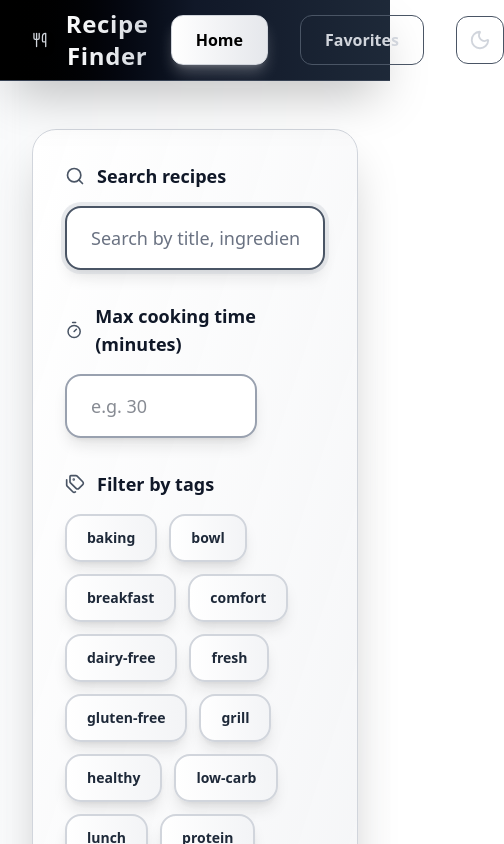
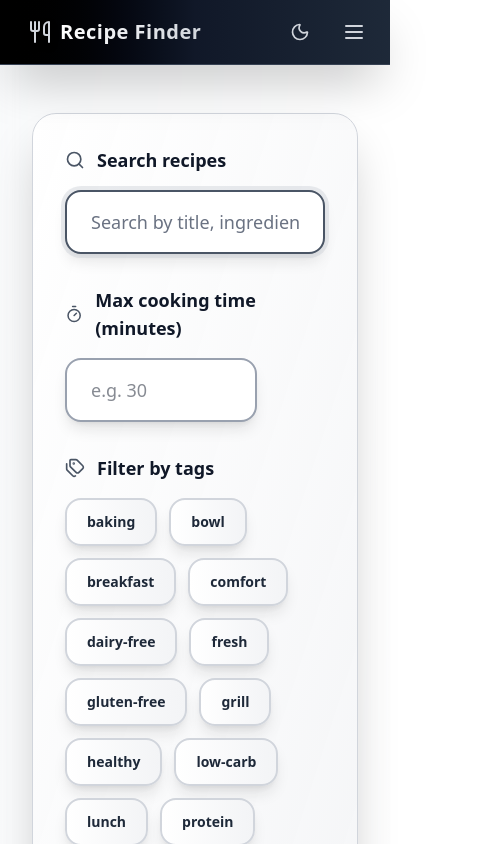
Before and after one commit to maandaadivhaho10/RecipeFinder, a React (Vite) app: page / in a window 390 px wide. Shown: the top 844 px of the page, 504 px wide, since content can reach past the window. Built offline with nearby package versions, Linux system fonts and the light colour scheme.

Commit message:
added responsive

```diff
--- a/src/App.jsx
+++ b/src/App.jsx
@@ -1,5 +1,5 @@
 import React, { useState, useEffect, useRef, useMemo, useCallback, useContext, createContext } from 'react';
-import { Moon, Sun, ChefHat, Heart, Star, Clock, Users, TrendingUp, Search, Frown, HeartCrack, ArrowLeft, Timer, Tags, RotateCcw, Utensils } from 'lucide-react';
+import { Moon, Sun, ChefHat, Heart, Star, Clock, Users, TrendingUp, Search, Frown, HeartCrack, ArrowLeft, Timer, Tags, RotateCcw, Utensils, Menu, X } from 'lucide-react';
 
 // Recipe data with real images
 const recipes = [
@@ -306,14 +306,6 @@ const ThemeProvider = ({ children }) => {
   const [theme, setTheme] = useState('light');
 
   useEffect(() => {
-    const savedTheme = JSON.parse(window.localStorage?.getItem('recipe-finder-theme') || '"light"');
-    if (savedTheme && (savedTheme === 'light' || savedTheme === 'dark')) {
-      setTheme(savedTheme);
-    }
-  }, []);
-
-  useEffect(() => {
-    window.localStorage?.setItem('recipe-finder-theme', JSON.stringify(theme));
     if (theme === 'dark') {
       document.documentElement.classList.add('dark');
     } else {
@@ -337,24 +329,6 @@ const FavoritesContext = createContext();
 
 const FavoritesProvider = ({ children }) => {
   const [favorites, setFavorites] = useState([]);
-
-  useEffect(() => {
-    const savedFavorites = window.localStorage?.getItem('recipe-finder-favorites');
-    if (savedFavorites) {
-      try {
-        const parsed = JSON.parse(savedFavorites);
-        if (Array.isArray(parsed)) {
-          setFavorites(parsed);
-        }
-      } catch (e) {
-        console.error('Error parsing favorites from localStorage:', e);
-      }
-    }
-  }, []);
-
-  useEffect(() => {
-    window.localStorage?.setItem('recipe-finder-favorites', JSON.stringify(favorites));
-  }, [favorites]);
 
   const toggleFavorite = useCallback((recipeId) => {
     setFavorites(prev =>
@@ -415,24 +389,44 @@ const Header = () => {
   const { theme, toggleTheme } = useContext(ThemeContext);
   const { favorites } = useContext(FavoritesContext);
   const { currentPage, navigateToHome, navigateToFavorites } = useContext(NavigationContext);
+  const [isMobileMenuOpen, setIsMobileMenuOpen] = useState(false);
+
+  const toggleMobileMenu = useCallback(() => {
+    setIsMobileMenuOpen(prev => !prev);
+  }, []);
+
+  const closeMobileMenu = useCallback(() => {
+    setIsMobileMenuOpen(false);
+  }, []);
+
+  const handleHomeClick = useCallback(() => {
+    navigateToHome();
+    closeMobileMenu();
+  }, [navigateToHome, closeMobileMenu]);
+
+  const handleFavoritesClick = useCallback(() => {
+    navigateToFavorites();
+    closeMobileMenu();
+  }, [navigateToFavorites, closeMobileMenu]);
 
   return (
+    <>
       <header className="backdrop-blur-xl bg-gradient-to-r from-black via-gray-900 to-gray-800 dark:from-gray-900 dark:via-black dark:to-gray-900 shadow-2xl border-b border-gray-700 sticky top-0 z-50">
         <div className="max-w-7xl mx-auto px-4 sm:px-6 lg:px-8">
-        <div className="flex justify-between items-center h-20">
+          <div className="flex justify-between items-center h-16 md:h-20">
             {/* Logo / Title */}
             <button
               onClick={navigateToHome}
-            className="text-2xl font-bold text-white tracking-wide hover:text-gray-200 transition-all duration-300 focus-visible:outline-none focus-visible:ring-2 focus-visible:ring-white rounded-lg px-4 py-3 flex items-center group"
+              className="text-xl md:text-2xl font-bold text-white tracking-wide hover:text-gray-200 transition-all duration-300 focus-visible:outline-none focus-visible:ring-2 focus-visible:ring-white rounded-lg px-3 md:px-4 py-2 md:py-3 flex items-center group"
             >
-            <Utensils size={28} className="mr-3 text-gray-300 drop-shadow-lg group-hover:rotate-12 transition-transform duration-300" />
+              <Utensils size={24} className="mr-2 md:mr-3 text-gray-300 drop-shadow-lg group-hover:rotate-12 transition-transform duration-300" />
               <span className="bg-gradient-to-r from-white to-gray-300 bg-clip-text text-transparent">
                 Recipe Finder
               </span>
             </button>
 
-          {/* Navigation */}
-          <nav className="flex items-center space-x-8">
+            {/* Desktop Navigation */}
+            <nav className="hidden md:flex items-center space-x-8">
               <button
                 onClick={navigateToHome}
                 className={`px-6 py-3 rounded-xl font-semibold transition-all duration-300 focus-visible:outline-none focus-visible:ring-2 focus-visible:ring-white shadow-lg ${
@@ -468,9 +462,64 @@ const Header = () => {
                 {theme === 'light' ? <Moon size={22} /> : <Sun size={22} />}
               </button>
             </nav>
+
+            {/* Mobile Menu Button */}
+            <div className="md:hidden flex items-center space-x-4">
+              <button
+                onClick={toggleTheme}
+                className="p-2 rounded-lg text-gray-300 hover:text-white hover:bg-gray-800/40 transition-all duration-300 focus-visible:outline-none focus-visible:ring-2 focus-visible:ring-white"
+                aria-label="Toggle theme"
+              >
+                {theme === 'light' ? <Moon size={20} /> : <Sun size={20} />}
+              </button>
+              <button
+                onClick={toggleMobileMenu}
+                className="p-2 rounded-lg text-gray-300 hover:text-white hover:bg-gray-800/40 transition-all duration-300 focus-visible:outline-none focus-visible:ring-2 focus-visible:ring-white"
+                aria-label="Toggle mobile menu"
+              >
+                {isMobileMenuOpen ? <X size={24} /> : <Menu size={24} />}
+              </button>
+            </div>
           </div>
         </div>
       </header>
+
+      {/* Mobile Menu Overlay */}
+      {isMobileMenuOpen && (
+        <div className="fixed inset-0 z-40 md:hidden">
+          <div className="fixed inset-0 bg-black/50 backdrop-blur-sm" onClick={closeMobileMenu} />
+          <div className="fixed top-16 right-0 w-64 h-full bg-gradient-to-b from-black via-gray-900 to-gray-800 dark:from-gray-900 dark:via-black dark:to-gray-900 shadow-2xl border-l border-gray-700">
+            <nav className="flex flex-col p-6 space-y-4">
+              <button
+                onClick={handleHomeClick}
+                className={`w-full text-left px-4 py-3 rounded-xl font-semibold transition-all duration-300 focus-visible:outline-none focus-visible:ring-2 focus-visible:ring-white ${
+                  currentPage === 'home'
+                    ? 'text-black bg-gradient-to-r from-white to-gray-200 border border-gray-300'
+                    : 'text-gray-300 hover:text-white hover:bg-gray-800/40 border border-gray-600'
+                }`}
+              >
+                Home
+              </button>
+              <button
+                onClick={handleFavoritesClick}
+                className={`w-full text-left px-4 py-3 rounded-xl font-semibold transition-all duration-300 relative ${
+                  currentPage === 'favorites'
+                    ? 'text-black bg-gradient-to-r from-white to-gray-200 border border-gray-300'
+                    : 'text-gray-300 hover:text-white hover:bg-gray-800/40 border border-gray-600'
+                }`}
+              >
+                Favorites
+                {favorites.length > 0 && (
+                  <span className="absolute top-2 right-4 bg-gradient-to-r from-gray-800 to-black text-white text-xs rounded-full h-5 w-5 flex items-center justify-center font-bold">
+                    {favorites.length}
+                  </span>
+                )}
+              </button>
+            </nav>
+          </div>
+        </div>
+      )}
+    </>
   );
 };
 
```
Lines whose indentation alone changed are shown as unchanged.
